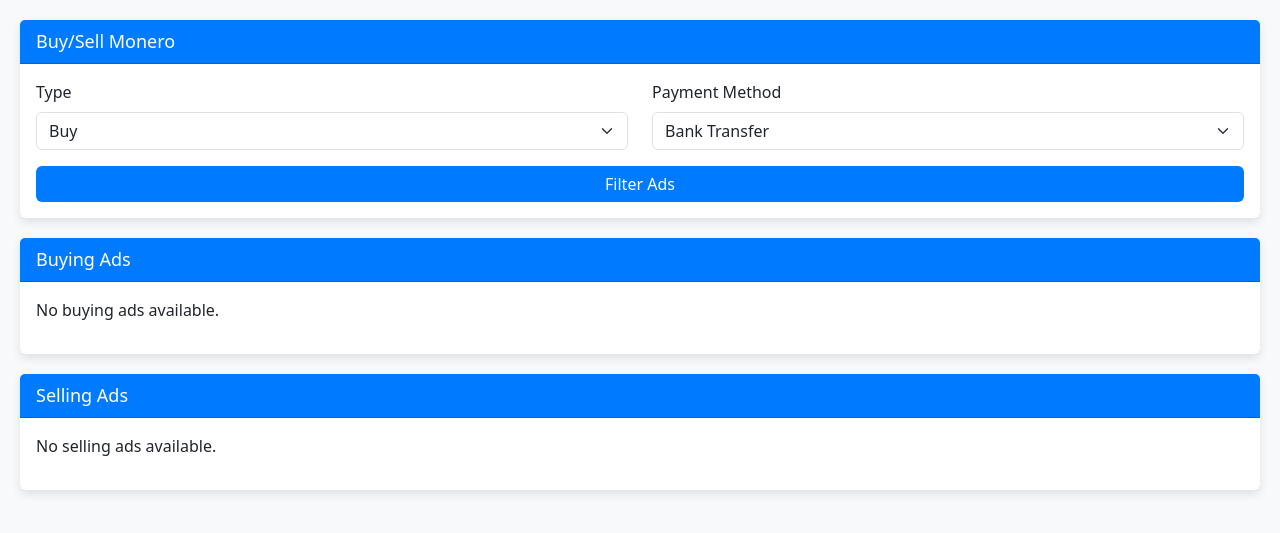
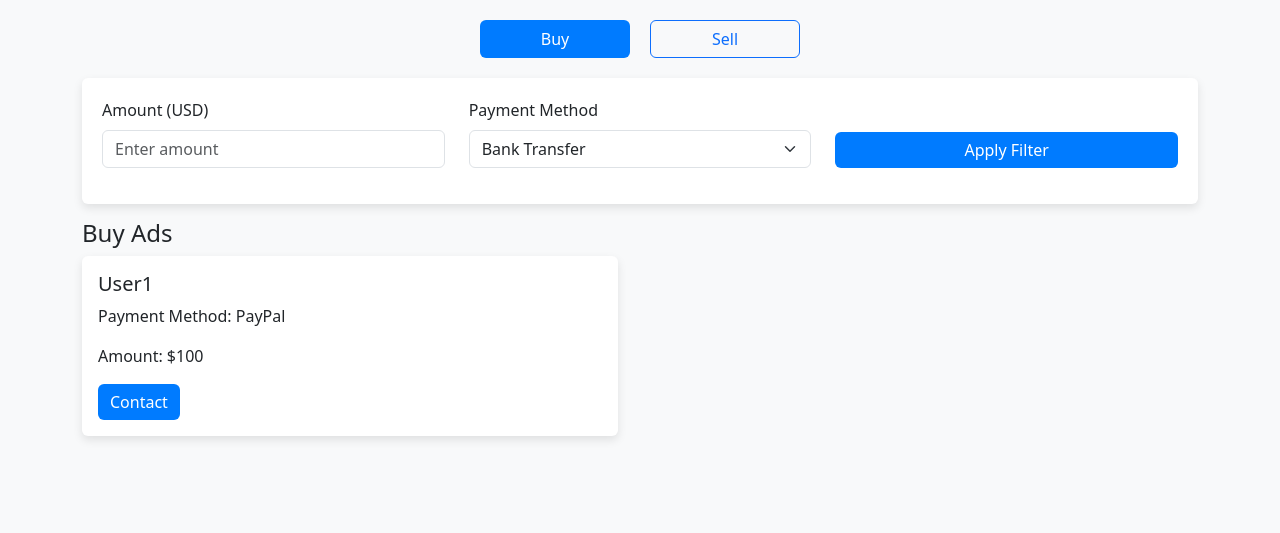
Before and after one commit to Brandywineo/P2pxmr, a PHP site: page /dashboard.php in a window 1280 px wide. Shown: the part 66-599 px from the top of the page. Run offline with PHP 8.4, Linux system fonts and the light colour scheme; the visitor is signed in with stand-in values (Sample User, id 1).

Commit message:
Update dashboard.php

```diff
--- a/public/dashboard.php
+++ b/public/dashboard.php
@@ -28,18 +28,32 @@ if (!isset($_SESSION['user_id'])) {
             cursor: pointer;
             font-size: 24px;
         }
-        .content {
-            margin: 20px;
+        .toggle-buttons {
+            margin-top: 20px;
+            display: flex;
+            justify-content: center;
         }
-        .card {
-            margin-bottom: 20px;
+        .toggle-buttons button {
+            margin: 0 10px;
+            width: 150px;
+        }
+        .filter-card {
+            margin: 20px 0;
+            padding: 20px;
             border: none;
             box-shadow: 0px 4px 10px rgba(0, 0, 0, 0.1);
         }
-        .card-header {
-            background-color: #007bff;
-            color: white;
-            font-size: 18px;
+        .listing-container {
+            display: flex;
+            justify-content: space-between;
+        }
+        .listing {
+            width: 48%;
+        }
+        .card {
+            margin-bottom: 15px;
+            border: none;
+            box-shadow: 0px 4px 10px rgba(0, 0, 0, 0.1);
         }
         .btn-primary {
             background-color: #007bff;
@@ -58,54 +72,78 @@ if (!isset($_SESSION['user_id'])) {
         <span class="icon" onclick="navigateTo('wallet')">💼</span>
     </div>
 
-    <!-- Content -->
-    <div class="content">
-        <!-- Buy/Sell Monero Card -->
-        <div class="card">
-            <div class="card-header">Buy/Sell Monero</div>
-            <div class="card-body">
+    <!-- Toggle Buttons -->
+    <div class="toggle-buttons">
+        <button id="buy-button" class="btn btn-primary" onclick="toggleView('buy')">Buy</button>
+        <button id="sell-button" class="btn btn-outline-primary" onclick="toggleView('sell')">Sell</button>
+    </div>
+
+    <!-- Filter Card -->
+    <div class="container">
+        <div class="card filter-card">
             <form id="filter-form">
                 <div class="row">
-                        <div class="col-md-6 mb-3">
-                            <label for="type" class="form-label">Type</label>
-                            <select class="form-select" id="type" name="type">
-                                <option value="buy">Buy</option>
-                                <option value="sell">Sell</option>
-                            </select>
+                    <div class="col-md-4 mb-3">
+                        <label for="amount" class="form-label">Amount (USD)</label>
+                        <input type="number" class="form-control" id="amount" name="amount" placeholder="Enter amount">
                     </div>
-                        <div class="col-md-6 mb-3">
+                    <div class="col-md-4 mb-3">
                         <label for="payment" class="form-label">Payment Method</label>
                         <select class="form-select" id="payment" name="payment">
                             <option value="bank_transfer">Bank Transfer</option>
                             <option value="paypal">PayPal</option>
-                                <option value="crypto">Crypto</option>
+                            <option value="crypto">Crypto Wallet</option>
+                            <option value="venmo">Venmo</option>
+                            <option value="cashapp">Cash App</option>
+                            <option value="skrill">Skrill</option>
+                            <option value="western_union">Western Union</option>
+                            <option value="zelle">Zelle</option>
+                            <option value="alipay">Alipay</option>
                         </select>
                     </div>
+                    <div class="col-md-4 mb-3 d-flex align-items-end">
+                        <button type="button" class="btn btn-primary w-100" onclick="filterAds()">Apply Filter</button>
                     </div>
-                    <button type="button" class="btn btn-primary w-100" onclick="filterAds()">Filter Ads</button>
+                </div>
             </form>
         </div>
     </div>
 
     <!-- Listings -->
+    <div class="container">
+        <div class="listing-container">
+            <!-- Buy Ads -->
+            <div class="listing" id="buy-listing">
+                <h4>Buy Ads</h4>
+                <div id="buying-ads">
                     <div class="card">
-            <div class="card-header">Buying Ads</div>
-            <div class="card-body" id="buying-ads">
-                <!-- Example buying ads -->
-                <p>No buying ads available.</p>
+                        <div class="card-body">
+                            <h5 class="card-title">User1</h5>
+                            <p class="card-text">Payment Method: PayPal</p>
+                            <p class="card-text">Amount: $100</p>
+                            <button class="btn btn-primary">Contact</button>
                         </div>
                     </div>
+                </div>
+            </div>
+            <!-- Sell Ads -->
+            <div class="listing" id="sell-listing" style="display: none;">
+                <h4>Sell Ads</h4>
+                <div id="selling-ads">
                     <div class="card">
-            <div class="card-header">Selling Ads</div>
-            <div class="card-body" id="selling-ads">
-                <!-- Example selling ads -->
-                <p>No selling ads available.</p>
+                        <div class="card-body">
+                            <h5 class="card-title">User2</h5>
+                            <p class="card-text">Payment Method: Bank Transfer</p>
+                            <p class="card-text">Amount: $200</p>
+                            <button class="btn btn-primary">Contact</button>
+                        </div>
+                    </div>
+                </div>
             </div>
         </div>
     </div>
 
     <script>
-        // Navigation to profile and wallet
         function navigateTo(section) {
             if (section === 'wallet') {
                 window.location.href = 'wallet.php';
@@ -114,25 +152,31 @@ if (!isset($_SESSION['user_id'])) {
             }
         }
 
-        // Simulate filtering ads (placeholder functionality)
+        function toggleView(view) {
+            const buyButton = document.getElementById('buy-button');
+            const sellButton = document.getElementById('sell-button');
+            const buyListing = document.getElementById('buy-listing');
+            const sellListing = document.getElementById('sell-listing');
+
+            if (view === 'buy') {
+                buyButton.classList.remove('btn-outline-primary');
+                buyButton.classList.add('btn-primary');
+                sellButton.classList.remove('btn-primary');
+                sellButton.classList.add('btn-outline-primary');
+                buyListing.style.display = 'block';
+                sellListing.style.display = 'none';
+            } else {
+                sellButton.classList.remove('btn-outline-primary');
+                sellButton.classList.add('btn-primary');
+                buyButton.classList.remove('btn-primary');
+                buyButton.classList.add('btn-outline-primary');
+                sellListing.style.display = 'block';
+                buyListing.style.display = 'none';
+            }
+        }
+
         function filterAds() {
-            const type = document.getElementById('type').value;
-            const payment = document.getElementById('payment').value;
-
-            let buyingAds = `
-                <p>Buying ${payment} ads filtered for type: ${type}</p>
-            `;
-            let sellingAds = `
-                <p>Selling ${payment} ads filtered for type: ${type}</p>
-            `;
-
-            if (type === 'buy') {
-                document.getElementById('buying-ads').innerHTML = buyingAds;
-                document.getElementById('selling-ads').innerHTML = `<p>No selling ads available.</p>`;
-            } else {
-                document.getElementById('selling-ads').innerHTML = sellingAds;
-                document.getElementById('buying-ads').innerHTML = `<p>No buying ads available.</p>`;
-            }
+            alert('Filtering ads based on criteria!');
         }
     </script>
 </body>
```
Lines whose indentation alone changed are shown as unchanged.
